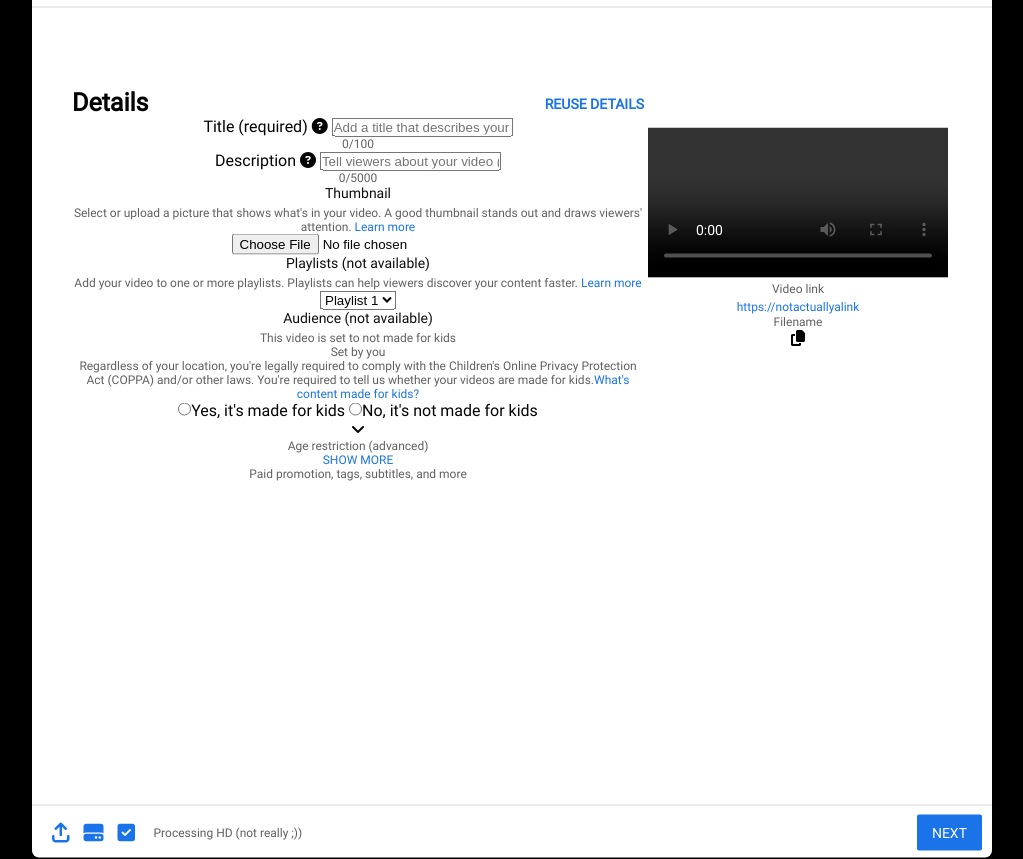
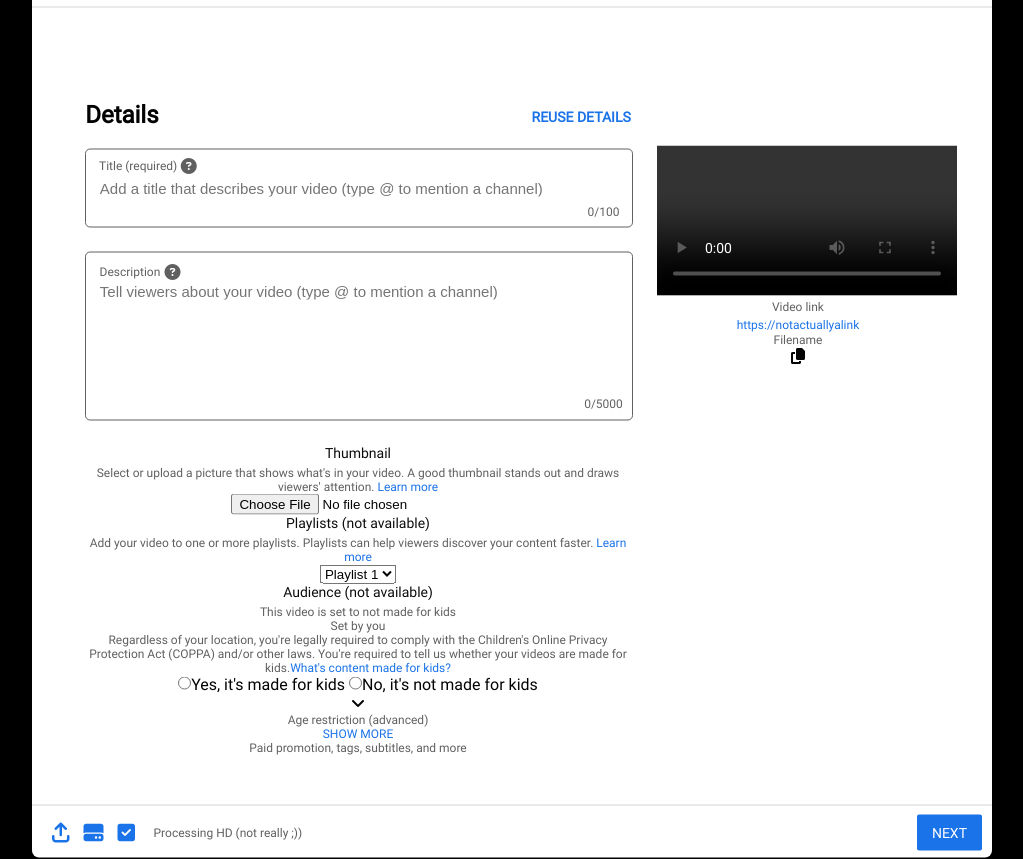
Before and after one commit to Mikael-Kolehmainen/Youtube-clone, a PHP site: page /create-video.php in a window 1280 px wide. Shown: the whole page, without its empty margins (128-1151 px from the left). Run offline with PHP 8.4, Linux system fonts and the light colour scheme; some libraries are stand-ins or nearby versions.

Commit message:
working on css

```diff
--- a/create-video.php
+++ b/create-video.php
@@ -46,15 +46,15 @@
                                         <a href='#' id='reuse'>REUSE DETAILS</a>
                                     </div>
                                     <div class='input'>
-                                        <label for='title'>Title (required)</label>
                                         <i class='fa-solid fa-circle-question'></i>
                                         <input type='text' name='title' required placeholder='Add a title that describes your video (type @ to mention a channel)'>
+                                        <label for='title'>Title (required)</label>
                                         <p>0/100</p>
                                     </div>
-                                    <div class='input'>
-                                        <label for='desc'>Description</label>
+                                    <div class='input' id='desc'>
                                         <i class='fa-solid fa-circle-question'></i>
                                         <input type='text' name='desc' placeholder='Tell viewers about your video (type @ to mention a channel)'>
+                                        <label for='desc'>Description</label>
                                         <p>0/5000</p>
                                     </div>
                                     <div class='thumbnail'>
--- a/styles/css/main.css
+++ b/styles/css/main.css
@@ -838,14 +838,17 @@ footer {
             flex-wrap: wrap; }
             .create-page .create-section .create-box .mid #details-stage .details .video-info, .create-page .create-section .create-box .mid #details-stage .details .video-player {
               display: flex;
-              flex-direction: column; }
+              flex-direction: column;
+              padding: 1.5%; }
             .create-page .create-section .create-box .mid #details-stage .details .video-info {
-              width: 65%; }
+              width: 62%; }
+              .create-page .create-section .create-box .mid #details-stage .details .video-info .title {
+                margin-bottom: 20px; }
                 .create-page .create-section .create-box .mid #details-stage .details .video-info .title h1 {
                   width: fit-content;
                   display: inline-block;
                   font-weight: bold;
-                font-size: 25px;
+                  font-size: 24px;
                   float: left; }
                 .create-page .create-section .create-box .mid #details-stage .details .video-info .title #reuse {
                   margin-top: 7.5px;
@@ -854,9 +857,52 @@ footer {
                   width: fit-content;
                   display: inline-block;
                   float: right; }
+              .create-page .create-section .create-box .mid #details-stage .details .video-info .input {
+                position: relative;
+                margin-bottom: 24px; }
+                .create-page .create-section .create-box .mid #details-stage .details .video-info .input label, .create-page .create-section .create-box .mid #details-stage .details .video-info .input i, .create-page .create-section .create-box .mid #details-stage .details .video-info .input p {
+                  color: #606060;
+                  position: absolute;
+                  transform: translate(-50%, -50%); }
+                .create-page .create-section .create-box .mid #details-stage .details .video-info .input label {
+                  text-align: left;
+                  left: 9.7%;
+                  top: 21%;
+                  font-size: 12px; }
+                .create-page .create-section .create-box .mid #details-stage .details .video-info .input i {
+                  left: 19%;
+                  top: 21%; }
+                .create-page .create-section .create-box .mid #details-stage .details .video-info .input p {
+                  left: 95%;
+                  top: 80%;
+                  font-size: 12px; }
+                .create-page .create-section .create-box .mid #details-stage .details .video-info .input input {
+                  padding-left: 2.5%;
+                  padding-right: 2.5%;
+                  width: 95%;
+                  padding-top: 30px;
+                  padding-bottom: 30px;
+                  border-radius: 5px;
+                  border: 1px solid #606060;
+                  font-size: 15px; }
+                  .create-page .create-section .create-box .mid #details-stage .details .video-info .input input:focus {
+                    outline: none !important;
+                    border: 1px solid #1a73e8; }
+                    .create-page .create-section .create-box .mid #details-stage .details .video-info .input input:focus + label {
+                      color: #1a73e8; }
+                .create-page .create-section .create-box .mid #details-stage .details .video-info .input#desc label {
+                  top: 12%;
+                  left: 8.2%; }
+                .create-page .create-section .create-box .mid #details-stage .details .video-info .input#desc i {
+                  top: 12%;
+                  left: 16%; }
+                .create-page .create-section .create-box .mid #details-stage .details .video-info .input#desc p {
+                  top: 90%; }
+                .create-page .create-section .create-box .mid #details-stage .details .video-info .input#desc input {
+                  padding-bottom: 120px; }
             .create-page .create-section .create-box .mid #details-stage .details .video-player {
-              width: 35%;
-              margin-top: 40px; }
+              width: 32%;
+              margin-top: 45px; }
         .create-page .create-section .create-box .mid .bottom {
           height: 20px;
           width: 940px;
--- a/styles/sass/layout/_create.scss
+++ b/styles/sass/layout/_create.scss
@@ -124,16 +124,19 @@
                         .video-info, .video-player {
                             display: flex;
                             flex-direction: column;
+                            padding: 1.5%;
                         }
                         .video-info {
-                            width: 65%;
+                            width: 62%;
 
                             .title {
+                                margin-bottom: 20px;
+
                                 h1 {
                                     width: fit-content;
                                     display: inline-block;
                                     font-weight: bold;
-                                    font-size: 25px;
+                                    font-size: 24px;
                                     float: left;
                                 }
                                 #reuse {
@@ -145,10 +148,70 @@
                                     float: right;
                                 }
                             }
+                            .input {
+                                position: relative;
+                                margin-bottom: 24px;
+
+                                label, i, p {
+                                    color: $secondary-font-color;
+                                    position: absolute;
+                                    transform: translate(-50%, -50%);
+                                }
+                                label {
+                                    text-align: left;
+                                    left: 9.7%;
+                                    top: 21%;
+                                    font-size: 12px;
+                                }
+                                i {
+                                    left: 19%;
+                                    top: 21%;
+                                }
+                                p {
+                                    left: 95%;
+                                    top: 80%;
+                                    font-size: 12px;
+                                }
+                                input {
+                                    padding-left: 2.5%;
+                                    padding-right: 2.5%;
+                                    width: 95%;
+                                    padding-top: 30px;
+                                    padding-bottom: 30px;
+                                    border-radius: 5px;
+                                    border: 1px solid $secondary-font-color;
+                                    font-size: 15px;
+
+                                    &:focus {
+                                        outline: none !important;
+                                        border: 1px solid $sign-link-font-color;
+
+                                        &+label {
+                                            color: $sign-link-font-color;
+                                        }
+                                    }
+                                }
+                                &#desc {
+                                    label {
+                                        top: 12%;
+                                        left: 8.2%;
+                                    }
+                                    i {
+                                        top: 12%;
+                                        left: 16%;
+                                    }
+                                    p {
+                                        top: 90%;
+                                    }
+                                    input {
+                                        padding-bottom: 120px;
+                                    }
+                                }
+                            }
                         }
                         .video-player {
-                            width: 35%;
-                            margin-top: 40px;
+                            width: 32%;
+                            margin-top: 45px;
                         }
                     }
                 }
```
Lines whose indentation alone changed are shown as unchanged.
